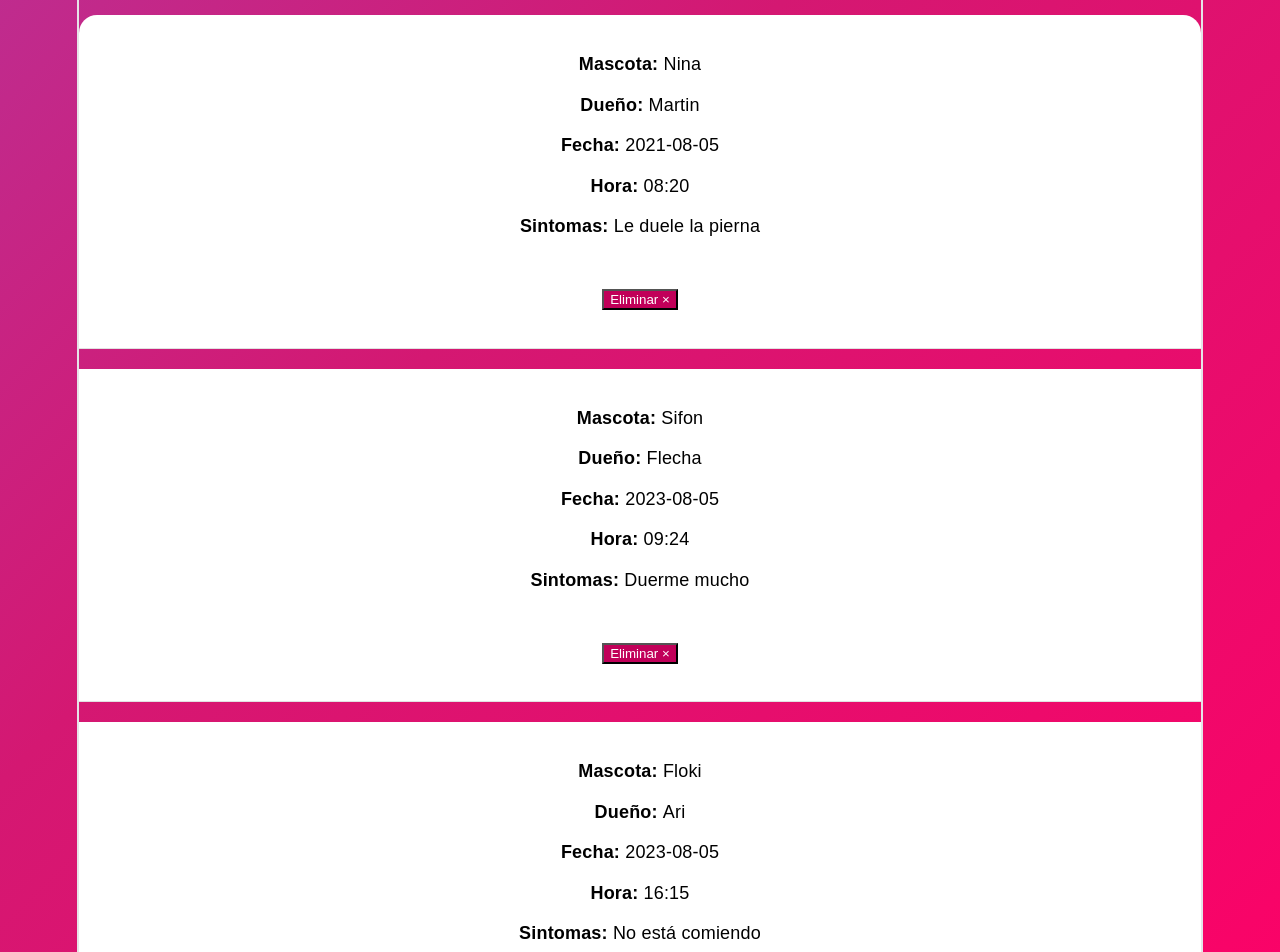
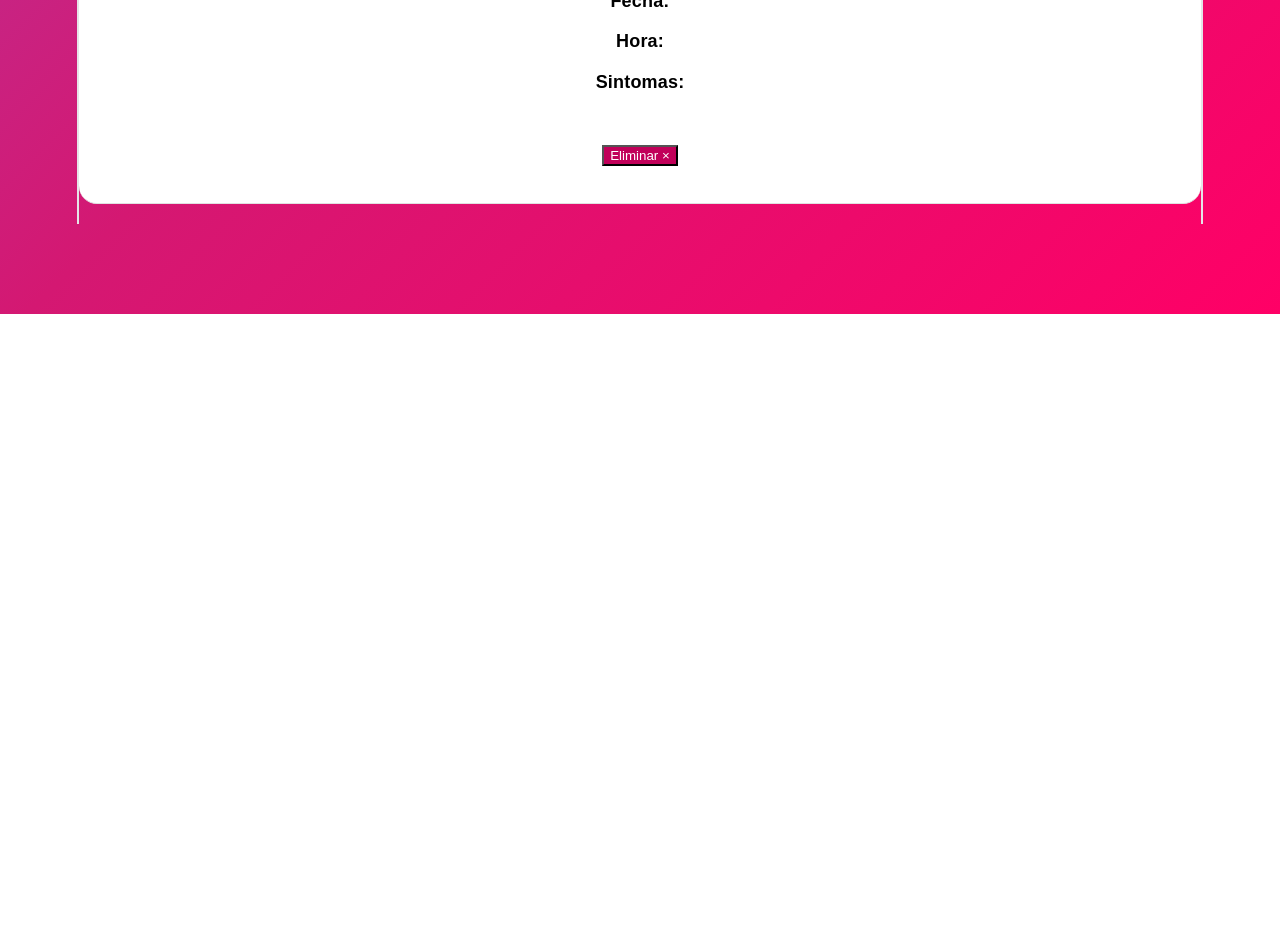
Before and after one commit to Manunu1/TP3-Gestor-de-citas, a React (Vite) app: page / in a window 1280 px wide. Shown: the part 1020-1972 px from the top of the page. After the commit the page ends 1334 px from the top, so only its background shows below. Built offline with nearby package versions, Linux system fonts and the light colour scheme.

Commit message:
Refactor components for appointment management: update JSX syntax, enhance Cita and Formulario components, and add Listado component for displaying appointments.

```diff
--- a/src/App.jsx
+++ b/src/App.jsx
@@ -15,30 +15,20 @@ function App() {
 
         <h1>ADMINISTRADOR DE PACIENTES</h1>
 
-        <div class="container">
-
+        <div className="container">
 
           <div>
-          <Formulario/>
+            <Formulario />
           </div>
 
           <div>
             <Cita/>
           </div>
 
-
-          <div class="row">
-
-            <div class="one-half column">
-
+        </div>
 
       </div>
-                  <div class="one-half column">
 
-                  </div>
-                </div>
-              </div>
-            </div>
     </>
   )
 }
--- a/src/Componentes/Cita/index.jsx
+++ b/src/Componentes/Cita/index.jsx
@@ -1,31 +1,15 @@
 import './Cita.css'
-function Cita() {
+function Cita({Mascota, Dueño, Fecha, Hora, Sintomas}) {
 
     return (
 
         <div>
-            <h2>Administra tus citas</h2>
-            <div class="cita">
-                <p>Mascota: <span>Nina</span></p>
-                <p>Dueño: <span>Martin</span></p>
-                <p>Fecha: <span>2021-08-05</span></p>
-                <p>Hora: <span>08:20</span></p>
-                <p>Sintomas: <span>Le duele la pierna</span></p><button class="button elimnar u-full-width">Eliminar
-                    ×</button>
-            </div>
-            <div class="cita">
-                <p>Mascota: <span>Sifon</span></p>
-                <p>Dueño: <span>Flecha</span></p>
-                <p>Fecha: <span>2023-08-05</span></p>
-                <p>Hora: <span>09:24</span></p>
-                <p>Sintomas: <span>Duerme mucho</span></p><button class="button elimnar u-full-width">Eliminar ×</button>
-            </div>
-            <div class="cita">
-                <p>Mascota: <span>Floki</span></p>
-                <p>Dueño: <span>Ari</span></p>
-                <p>Fecha: <span>2023-08-05</span></p>
-                <p>Hora: <span>16:15</span></p>
-                <p>Sintomas: <span>No está comiendo</span></p><button class="button elimnar u-full-width">Eliminar
+            <div className="cita">
+                <p>Mascota: <span>{Mascota}</span></p>
+                <p>Dueño: <span>{Dueño}</span></p>
+                <p>Fecha: <span>{Fecha}</span></p>
+                <p>Hora: <span>{Hora}</span></p>
+                <p>Sintomas: <span>{Sintomas}</span></p><button className="button eliminar u-full-width">Eliminar
                     ×</button>
             </div>
         </div>
--- a/src/Componentes/Formulario/index.jsx
+++ b/src/Componentes/Formulario/index.jsx
@@ -9,19 +9,19 @@ function Formulario() {
 
             <form>
 
-                <label>Nombre Mascota</label><input type="text" name="mascota" class="u-full-width" placeholder="Nombre Mascota" value=""></input>
+                <label>Nombre Mascota</label><input type="text" name="mascota" className="u-full-width" placeholder="Nombre Mascota" value=""></input>
 
-                <label>Nombre Dueño</label><input type="text" name="propietario" class="u-full-width" placeholder="Nombre dueño de la mascota" value=""></input>
+                <label>Nombre Dueño</label><input type="text" name="propietario" className="u-full-width" placeholder="Nombre dueño de la mascota" value=""></input>
 
-                <label>Fecha</label><input type="date" name="fecha" class="u-full-width" value=""></input>
+                <label>Fecha</label><input type="date" name="fecha" className="u-full-width" value=""></input>
 
-                <label>hora</label><input type="time" name="hora" class="u-full-width" value=""></input>
+                <label>hora</label><input type="time" name="hora" className="u-full-width" value=""></input>
 
                 <label>Sintomas</label>
 
-                <textarea name="sintomas" class="u-full-width"></textarea>
+                <textarea name="sintomas" className="u-full-width"></textarea>
 
-                <button type="submit" class="u-full-width button-primary">Agregar Cita</button>
+                <button type="submit" className="u-full-width button-primary">Agregar Cita</button>
 
             </form>
 
```
Also changed, not shown: src/Componentes/Listado/index.jsx (+26 -0 lines). Lines whose indentation alone changed are shown as unchanged.
